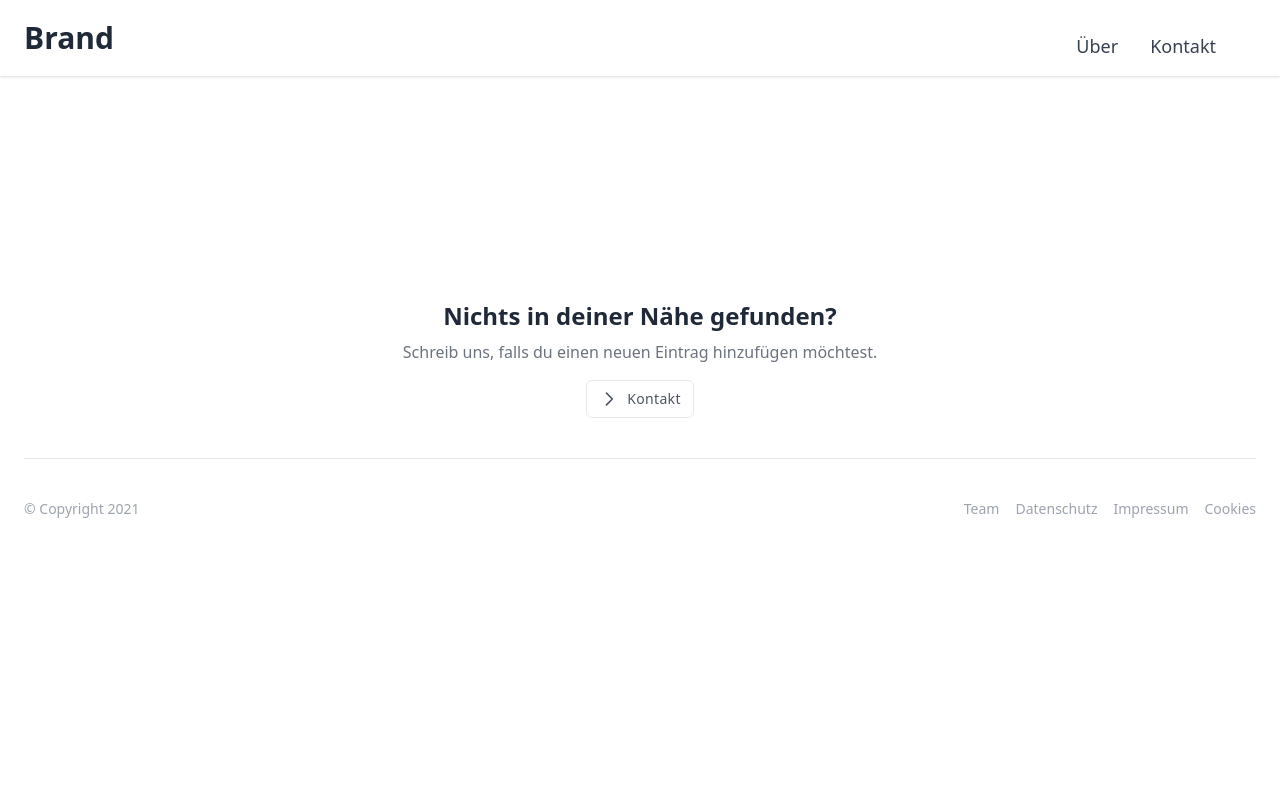
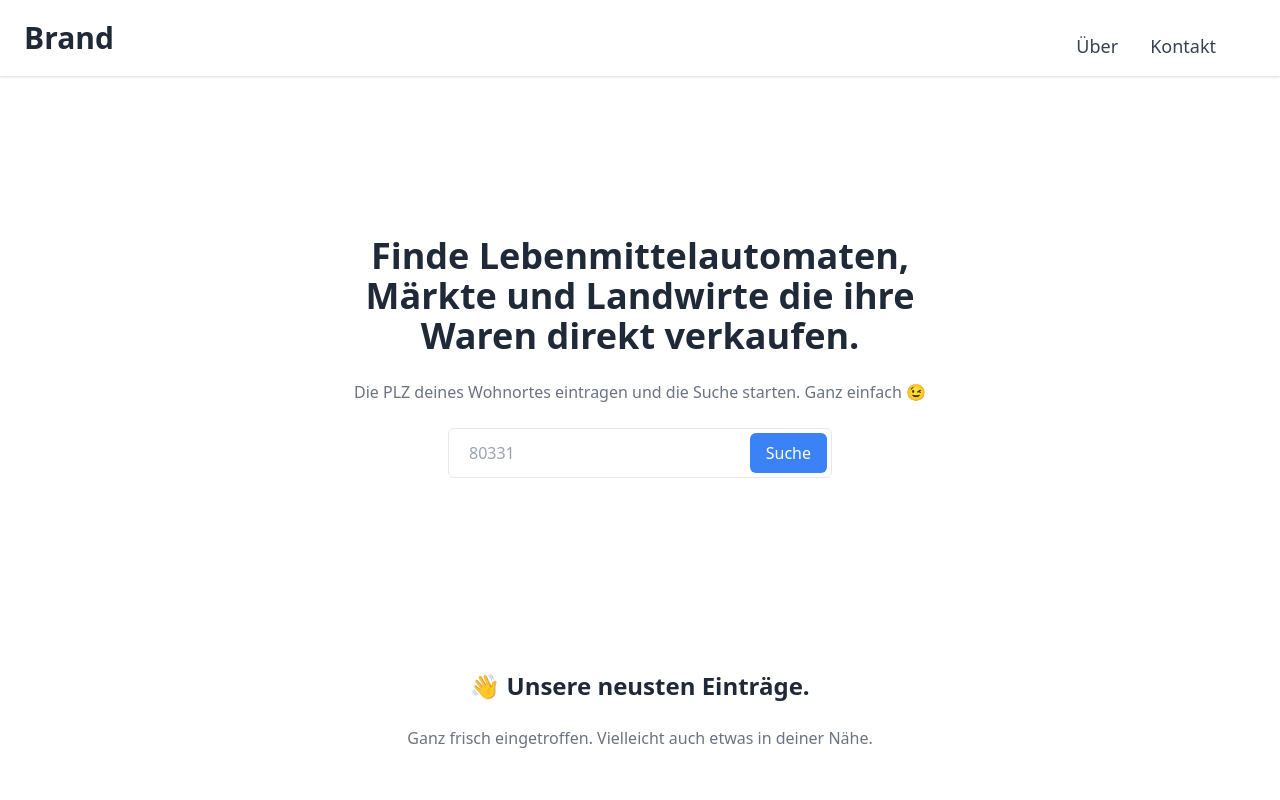
Before and after one commit to geyermichael/loproku, a Nuxt app: page / in a window 1280 px wide. Shown: the top 800 px of the page. Built offline with nearby package versions, Linux system fonts and the light colour scheme.

Commit message:
add homepage content

```diff
--- a/pages/index.vue
+++ b/pages/index.vue
@@ -1,4 +1,102 @@
-<template></template>
+<template>
+  <div>
+    <section>
+      <div class="px-6 py-32 mx-auto text-center">
+        <div class="max-w-2xl mx-auto">
+          <h1
+            class="text-3xl font-bold text-gray-800 dark:text-white md:text-4xl"
+          >
+            Finde Lebenmittelautomaten, Märkte und Landwirte die ihre Waren
+            direkt verkaufen.
+          </h1>
+
+          <p class="mt-6 text-gray-500 dark:text-gray-300">
+            Die PLZ deines Wohnortes eintragen und die Suche starten. Ganz
+            einfach 😉
+          </p>
+
+          <div
+            class="w-full max-w-sm mx-auto mt-6 bg-transparent border rounded-md dark:border-gray-700 focus-within:border-blue-400 focus-within:ring focus-within:ring-blue-300 dark:focus-within:border-blue-300 focus-within:ring-opacity-40"
+          >
+            <form @submit.prevent="search" class="flex flex-col md:flex-row">
+              <input
+                v-model="searchString"
+                type="text"
+                placeholder="80331"
+                required
+                class="flex-1 h-10 px-4 py-2 m-1 text-gray-700 placeholder-gray-400 bg-transparent border-none appearance-none dark:text-gray-200 focus:outline-none focus:placeholder-transparent focus:ring-0"
+              />
+
+              <button
+                type="submit"
+                class="h-10 px-4 py-2 m-1 text-white transition-colors duration-200 transform bg-blue-500 rounded-md hover:bg-blue-400 focus:outline-none focus:bg-blue-400"
+              >
+                Suche
+              </button>
+            </form>
+          </div>
+        </div>
+      </div>
+    </section>
+    <section>
+      <div class="px-6 py-16 mx-auto text-center">
+        <div class="max-w-lg mx-auto">
+          <h2
+            class="text-xl font-bold text-gray-800 dark:text-white md:text-2xl"
+          >
+            👋 Unsere neusten Einträge.
+          </h2>
+
+          <p class="mt-6 text-gray-500 dark:text-gray-300">
+            Ganz frisch eingetroffen. Vielleicht auch etwas in deiner Nähe.
+          </p>
+        </div>
+      </div>
+      <div class="grid lg:grid-cols-3 gap-6">
+        <div
+          v-for="item in items"
+          :key="item.id"
+          class="w-full px-4 py-3 mx-auto mb-8 bg-white rounded-md shadow-md dark:bg-gray-800"
+        >
+          <div class="flex items-center justify-between">
+            <span class="text-sm font-light text-gray-800 dark:text-gray-400"
+              >{{ item.zipcode }} {{ item.city }}</span
+            >
+            <span
+              class="px-3 py-1 text-xs text-blue-800 uppercase bg-blue-200 rounded-full dark:bg-blue-300 dark:text-blue-900"
+              >automat</span
+            >
+          </div>
+
+          <div>
+            <h3
+              class="mt-2 text-lg font-semibold text-gray-800 dark:text-white"
+            >
+              {{ item.name }}
+            </h3>
+            <!-- <p class="mt-2 text-sm text-gray-600 dark:text-gray-300">
+              Lorem ipsum dolor sit amet, consectetur adipisicing elit. Odio
+              eligendi similique exercitationem optio libero vitae accusamus
+              cupiditate laborum eos.
+            </p> -->
+          </div>
+
+          <div>
+            <div class="flex flex-col mt-4 text-gray-700 dark:text-gray-200">
+              <div>Anschrift:</div>
+              <a
+                :href="`https://www.google.com/maps/search/?api=1&query=${item.formattedAddress}`"
+                target="blank"
+                class="text-blue-600 cursor-pointer dark:text-blue-400 hover:underline"
+                >{{ item.formattedAddress }}</a
+              >
+            </div>
+          </div>
+        </div>
+      </div>
+    </section>
+  </div>
+</template>
 
 <script>
 export default {};
```
